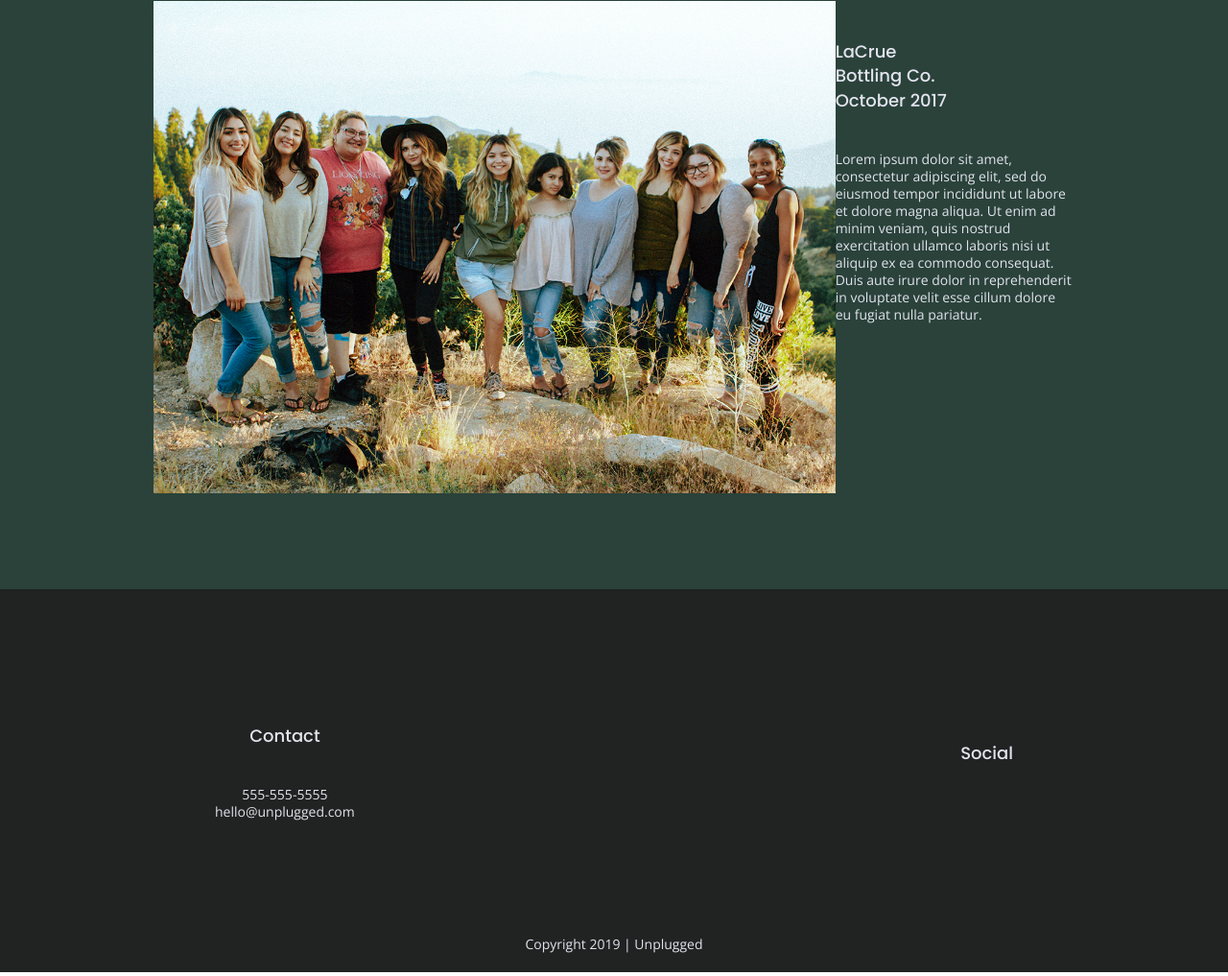
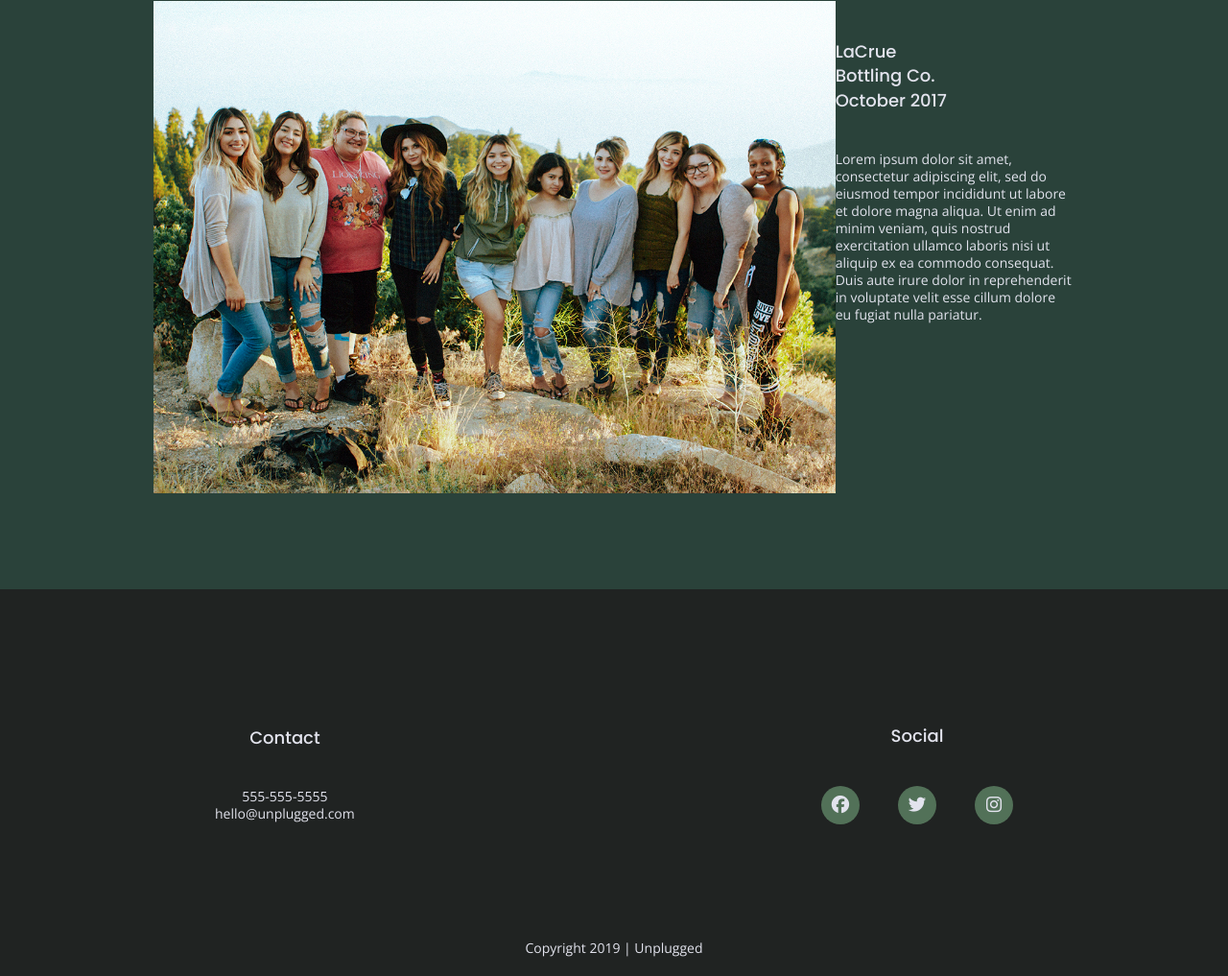
Before and after one commit to nath248/unplugged-retreat, a website: page index.html in a window 1280 px wide. Shown: the part 1942-2959 px from the top of the page at 96% size. Drawn offline with nearby package versions, Linux system fonts and the light colour scheme.

Commit message:
Added social media icons

```diff
--- a/css/main.css
+++ b/css/main.css
@@ -309,9 +309,17 @@ footer .social-icons {
 }
 
 footer .social-icons p {
+  background-color: #527158;
+  border-radius: 50%;
+  width: 40px;
+  height: 40px;
   display: flex;
   justify-content: center;
   align-items: center;
+}
+
+footer .social-icons p i {
+  font-size: 1.3125em;
 }
 
 footer h4 {
@@ -590,6 +598,11 @@ input[type=button] {
     margin-bottom: 0;
   }
 
+  footer .social-icons {
+    width: 12.5em;
+    justify-content: space-between;
+  }
+
   footer .copyright {
     width: 100%;
   }
--- a/index.html
+++ b/index.html
@@ -128,9 +128,9 @@
           <div class="social">
             <h4>Social</h4>
             <div class="social-icons">
-              <p><a href="https://www.facebook.com" target="_blank"></a></p>
-              <p><a href="https://www.twitter.com" target="_blank"></a></p>
-              <p><a href="https://www.instagram.com" target="_blank"></a></p>
+              <p><a href="https://www.facebook.com" target="_blank"><i class="fab fa-facebook"></i></a></p>
+              <p><a href="https://www.twitter.com" target="_blank"><i class="fab fa-twitter"></i></a></p>
+              <p><a href="https://www.instagram.com" target="_blank"><i class="fab fa-instagram"></i></a></p>
             </div>
           </div>
         </div>
```
Also changed, not shown: about/index.html (+3 -3 lines), faq/index.html (+3 -3 lines).
